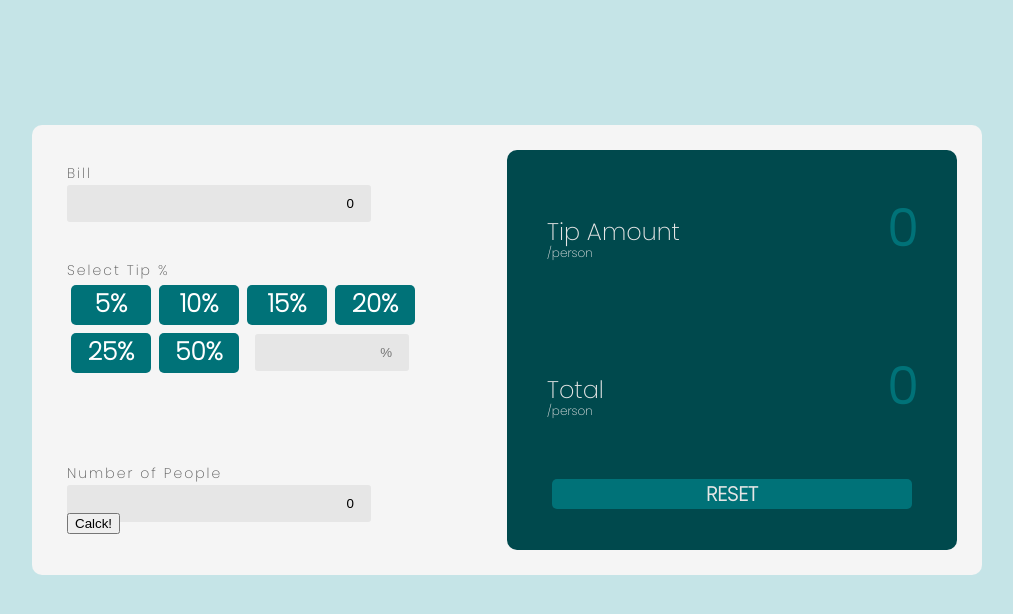
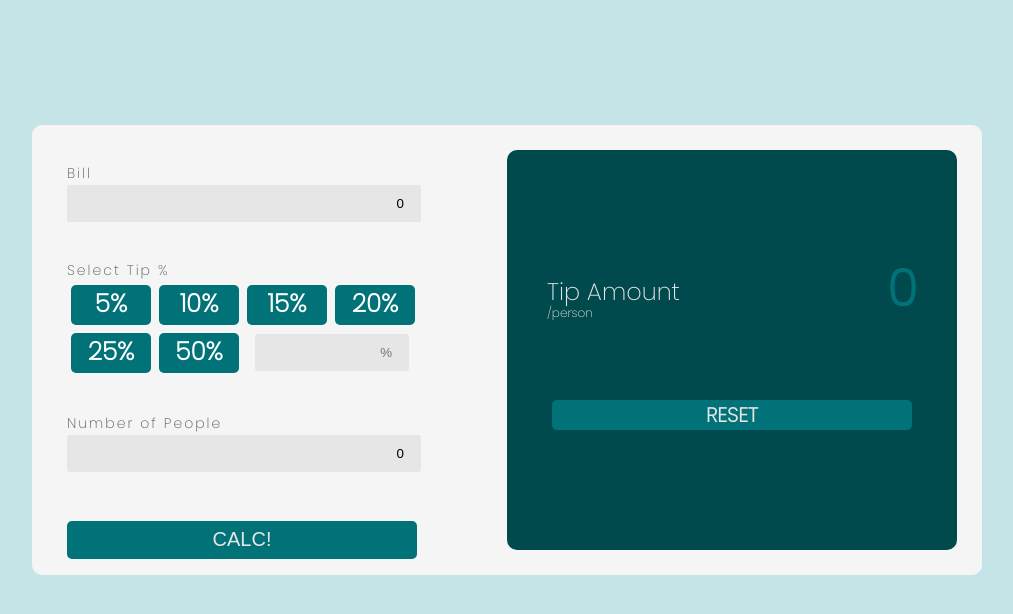
Before and after one commit to MarcinMaciejewski12/tipApp, a React (Create React App) app: page / in a window 1280 px wide. Shown: the top 614 px of the page, without its empty margins (133-1146 px from the left). Built offline with nearby package versions, Linux system fonts and the light colour scheme.

Commit message:
button style and remove unnecessery code

```diff
--- a/src/components/billSelector/BillCalculate.tsx
+++ b/src/components/billSelector/BillCalculate.tsx
@@ -1,5 +1,5 @@
 import PercentSelector from "./PercentSelector";
-import { CalculateContainer, BillSection, SectionContainer, NumberOfPeopleSection } from './BillCalculateStyle';
+import { CalculateContainer, BillSection, SectionContainer, NumberOfPeopleSection, CalcButtonSection } from './BillCalculateStyle';
 import React, { MouseEventHandler, useEffect, useState } from 'react';
 import TipValue from "../tipValue/TipValue";
 
@@ -34,7 +34,9 @@ const BillCalculate = () => {
             </div>
         <input type='number' placeholder='people' value={howManyPeople} onChange={(e)=> setHowManyPeople(parseInt(e.target.value))} />
         </NumberOfPeopleSection>
-        <button type="submit" onClick={bill} >Calck!</button>
+        <CalcButtonSection>
+        <button type="submit" onClick={bill} >CALC!</button>
+        </CalcButtonSection>
         </SectionContainer>
         </CalculateContainer>
         <TipValue calculateBill={billCalculate}/>
--- a/src/components/billSelector/BillCalculateStyle.tsx
+++ b/src/components/billSelector/BillCalculateStyle.tsx
@@ -25,7 +25,7 @@ export const BillSection = styled.section`
     }
 
     & input {
-        width: 300px;
+        width: 350px;
         height: 35px;
         background: #e6e6e6;
         border: none;
@@ -37,7 +37,7 @@ export const BillSection = styled.section`
 export const TipSelector = styled.section`
     /* background: blue; */
     width: 100%;
-    height: 200px;
+    height: 150px;
     color: white;
 
     & label {
@@ -76,7 +76,6 @@ export const TipSelector = styled.section`
 export const NumberOfPeopleSection = styled.section`
     width: 100%;
     height: 50px;
-    /* display: flex; */
     justify-content:center;
     align-items: center;
 
@@ -87,7 +86,7 @@ export const NumberOfPeopleSection = styled.section`
         color: #575757;
     }
     & input {
-        width: 300px;
+        width: 350px;
         height: 35px;
         background: #e6e6e6;
         border: none;
@@ -95,3 +94,22 @@ export const NumberOfPeopleSection = styled.section`
         border-radius: 3px 3px 3px 3px;
     }
 `
+
+export const CalcButtonSection = styled.section`
+    width: 100%;
+    height: 6vh;
+    margin-top: 7vh;
+    display: flex;
+    align-items: center;
+
+    & button {
+        border: none;
+        width: 350px;
+        height: 80%;
+        background: hsl(183, 100%, 23.52941176470588%);
+        color:#e6e6e6;
+        font-size: 20px;
+        border-radius: 5px 5px 5px 5px;
+        cursor: pointer;
+    }
+`
--- a/src/components/tipValue/TipValue.tsx
+++ b/src/components/tipValue/TipValue.tsx
@@ -1,4 +1,4 @@
-import { BillValueContainer, TipAmount, TotalPrice,ResetButton  } from "./TipValueStyle";
+import { BillValueContainer, TipAmount,ResetButton  } from "./TipValueStyle";
 interface TipProps  {
   calculateBill: number
 }
@@ -12,13 +12,6 @@ const TipValue = (props:TipProps) => {
     </div>
     <h2>{props.calculateBill}</h2>
     </TipAmount>
-    <TotalPrice>
-    <div>
-     <h1>Total</h1>
-      <p>/person</p>
-    </div>
-     <h2>0</h2>
-    </TotalPrice>
     <ResetButton>
        <h1>RESET</h1>
         </ResetButton>
--- a/src/components/tipValue/TipValueStyle.tsx
+++ b/src/components/tipValue/TipValueStyle.tsx
@@ -4,6 +4,8 @@ export const BillValueContainer = styled.div`
     background: hsl(183, 100%, 15%);
     width: 50%;
     border-radius: 10px 10px 10px 10px;
+    display: grid;
+    align-items: center;
 `
 
 export const TipAmount = styled.section`
@@ -32,40 +34,12 @@ export const TipAmount = styled.section`
         font-size: 50px;
     }
 `
-export const TotalPrice = styled.section`
-    width: 100%;
-    display: flex;
-    justify-content: space-between;
-    align-items: center;
-    color:hsl(183, 100%, 23.52941176470588%);
-
-    & div {
-        display: block;
-        height: 70px;
-        margin-left: 40px;
-        color:#e6e6e6;
-    }
-    & h1 {
-        margin-bottom: 0px;
-        font-weight: 5;
-    }
-    & p {
-        margin-top: -5px;
-        font-size: 12px;
-    }
-    & h2 {
-        margin-right: 40px;
-        font-size: 50px;
-    }
-`
-
 export const ResetButton = styled.div`
     width: 100%;
     display: flex;
     justify-content: center;
     align-items: center;
-
-
+    margin-top:-150px;
      & h1 {
         font-size: 20px;
         background: hsl(183, 100%, 23.52941176470588%);
```
